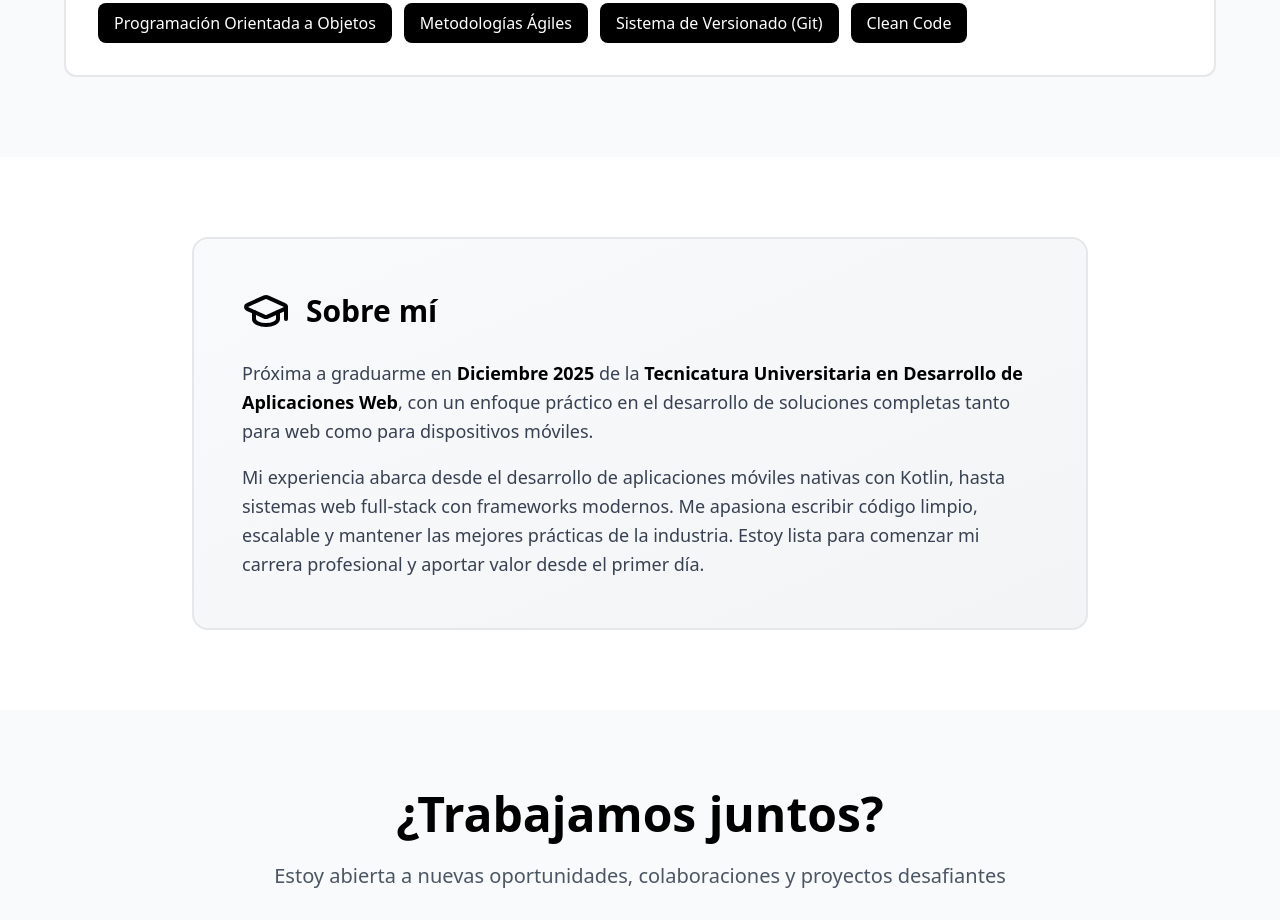
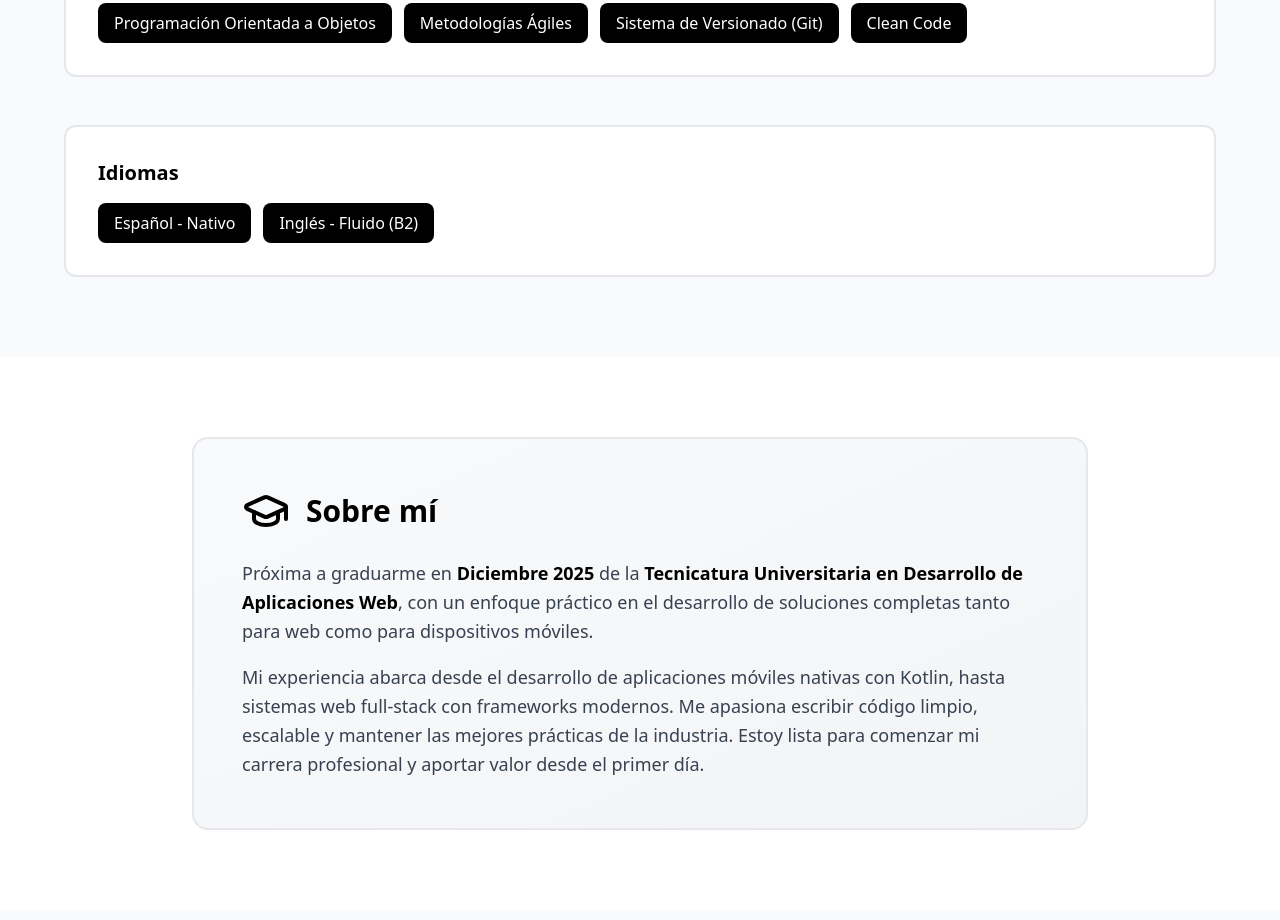
Before and after one commit to abriltroncoso/portfolio, a React (Create React App) app: page / in a window 1280 px wide. Shown: the part 2780-3700 px from the top of the page. Built offline with nearby package versions, Linux system fonts and the light colour scheme.

Commit message:
informacion de idiomas agregada

```diff
--- a/src/App.js
+++ b/src/App.js
@@ -370,6 +370,17 @@ export default function Portfolio() {
               </span>
             </div>
           </div>
+          <div className="mt-12 bg-white rounded-xl border-2 border-gray-200 p-8">
+            <h3 className="text-xl font-bold mb-4 text-black">Idiomas</h3>
+            <div className="flex flex-wrap gap-3">
+              <span className="px-4 py-2 bg-black text-white rounded-lg font-medium">
+                Español - Nativo
+              </span>
+              <span className="px-4 py-2 bg-black text-white rounded-lg font-medium">
+                Inglés - Fluido (B2)
+              </span>
+            </div>
+          </div>
         </div>
       </section>
 
```
